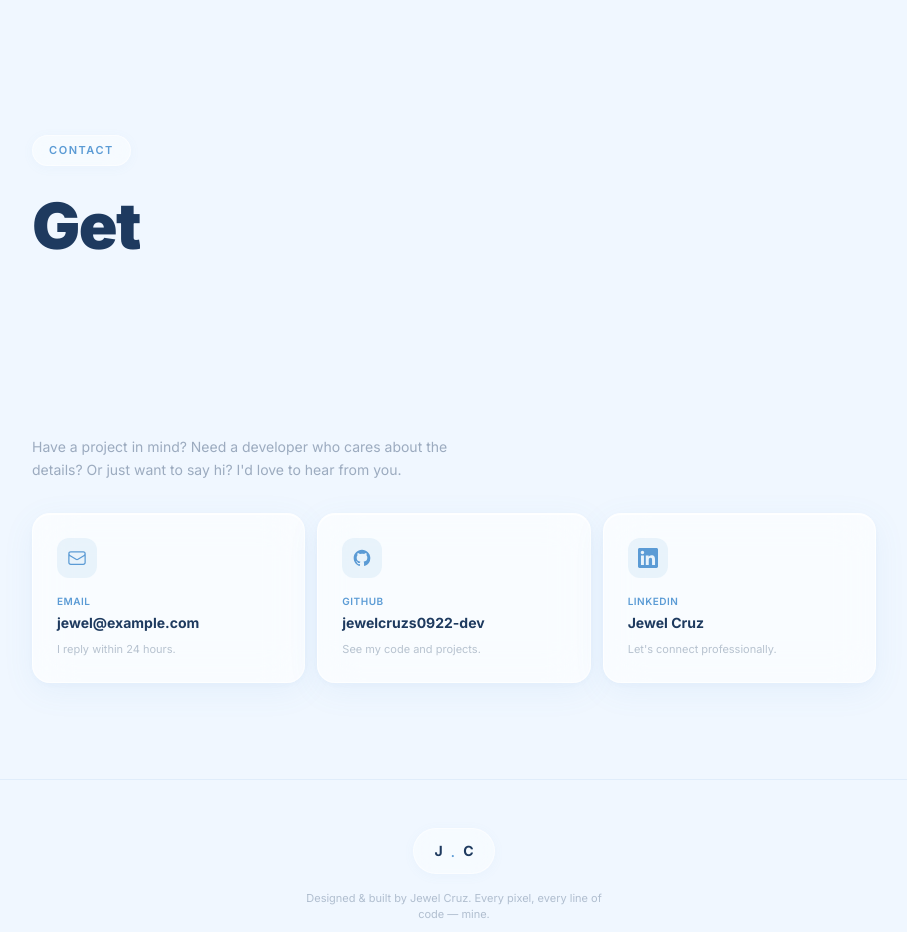
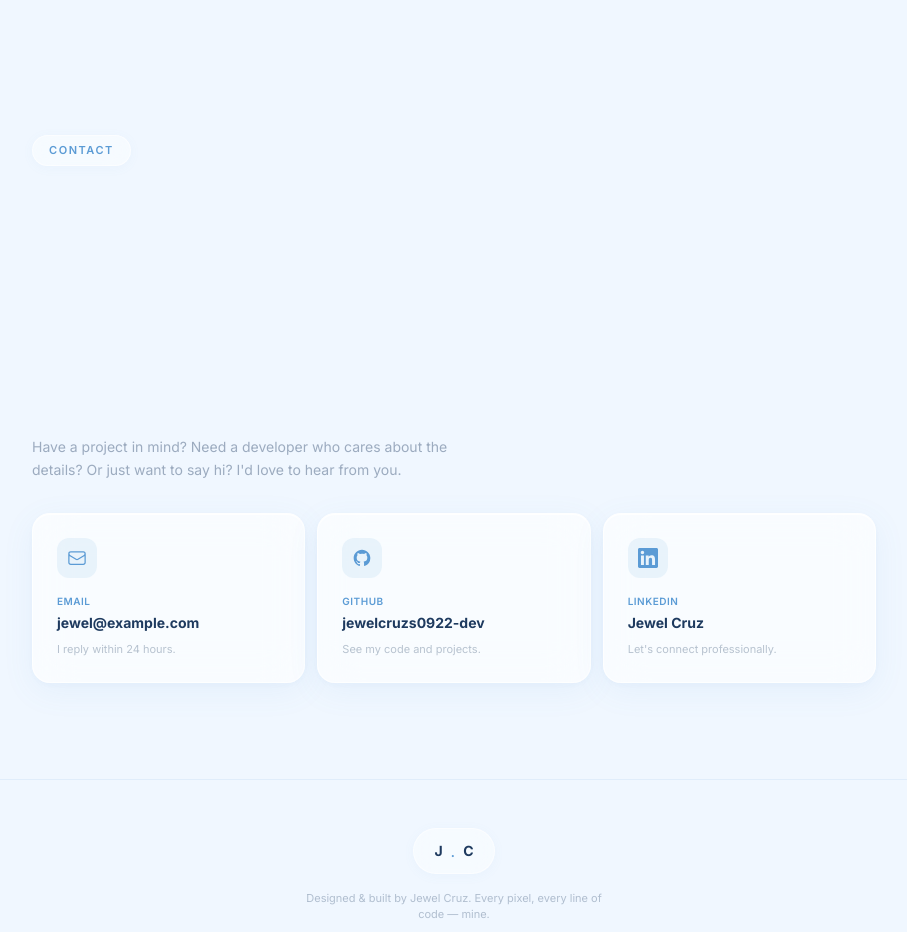
Before and after one commit to jewelcruzs0922-dev/Portfolio, a Next.js app: page / in a window 1280 px wide. Shown: the part 3720-4652 px from the top of the page, without its empty margins (356-1263 px from the left). Built offline with nearby package versions, Linux system fonts and the light colour scheme.

Commit message:
fix: contact heading not showing — removed R wrapper, split reveal now triggers properly

```diff
--- a/src/app/page.tsx
+++ b/src/app/page.tsx
@@ -381,16 +381,17 @@
   return (
     <section id="contact" className="py-24 px-6 lg:px-12">
       <div ref={ref}>
-        <R className="mb-8">
+        <div className="mb-8" style={{ opacity: isVisible ? 1 : 0, transform: isVisible ? "translateY(0)" : "translateY(30px)", transition: "all 0.8s cubic-bezier(0.16, 1, 0.3, 1)" }}>
           <span className="glass-pill inline-block px-4 py-1.5 t-micro text-[#5B9BD5] mb-3">Contact</span>
           <h2 className="text-[clamp(2rem,5vw,4rem)] font-black tracking-tight text-[#1E3A5F]">
-            <SplitReveal text="Get" /> <span className="gradient-text"><SplitReveal text="in" delay={150} /></span><br />
-            <SplitReveal text="touch" delay={300} />
+            <SplitReveal text="Get" delay={200} /> <span className="gradient-text"><SplitReveal text="in" delay={400} /></span><br />
+            <SplitReveal text="touch" delay={600} />
           </h2>
-          <p className="text-sm text-[#1E3A5F]/40 mt-4 max-w-md leading-relaxed">
+          <p className="text-sm text-[#1E3A5F]/40 mt-4 max-w-md leading-relaxed"
+            style={{ opacity: isVisible ? 1 : 0, transition: "opacity 0.6s ease 0.5s" }}>
             Have a project in mind? Need a developer who cares about the details? Or just want to say hi? I&apos;d love to hear from you.
           </p>
-        </R>
+        </div>
 
         <div className="grid sm:grid-cols-3 gap-3" style={{ opacity: isVisible ? 1 : 0, transition: "opacity 0.6s ease 0.3s" }}>
           <MagBtn href="mailto:jewel@example.com" className="glass-strong p-6 rounded-2xl text-left hover:bg-white/70 transition-all group">
```
